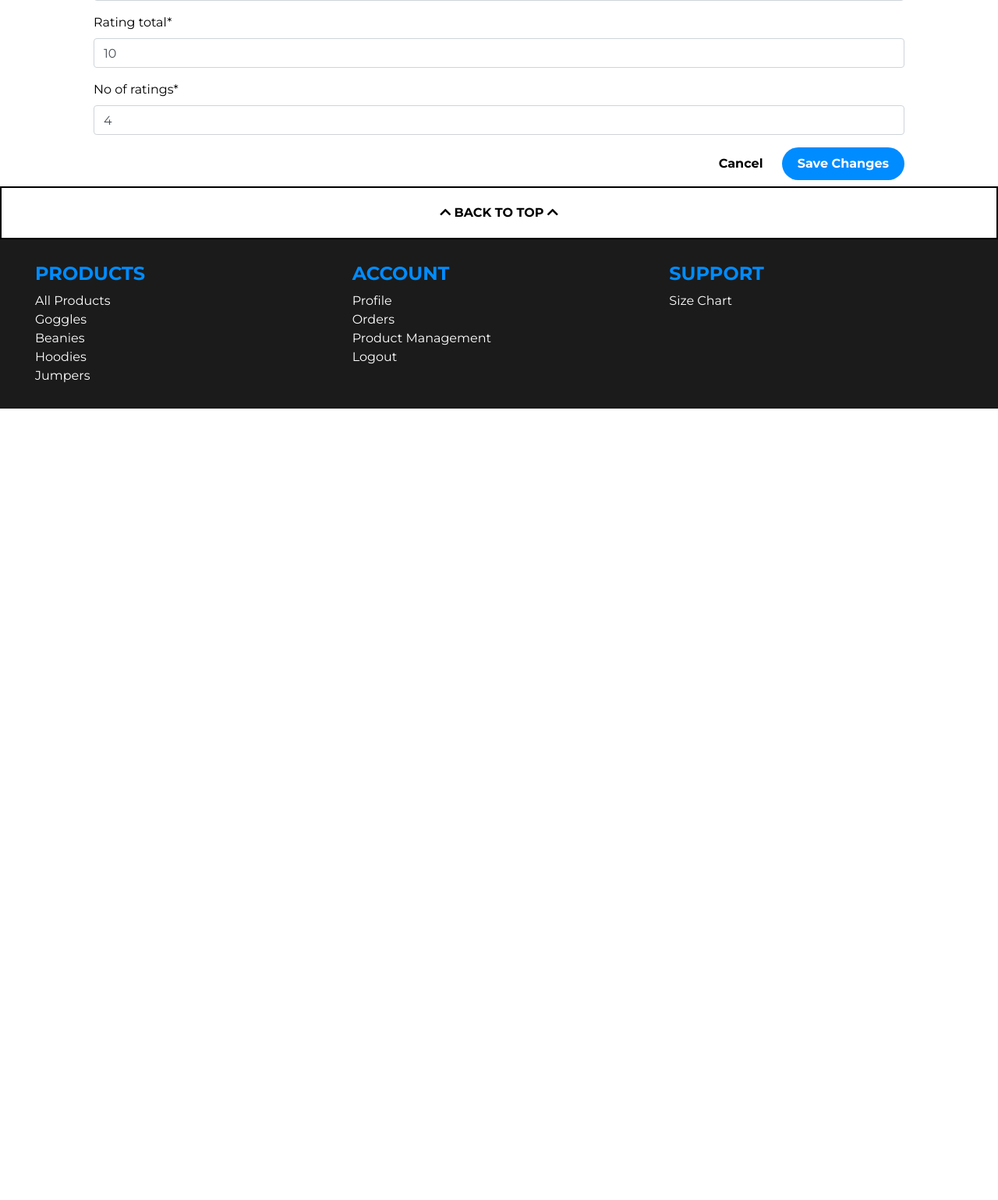
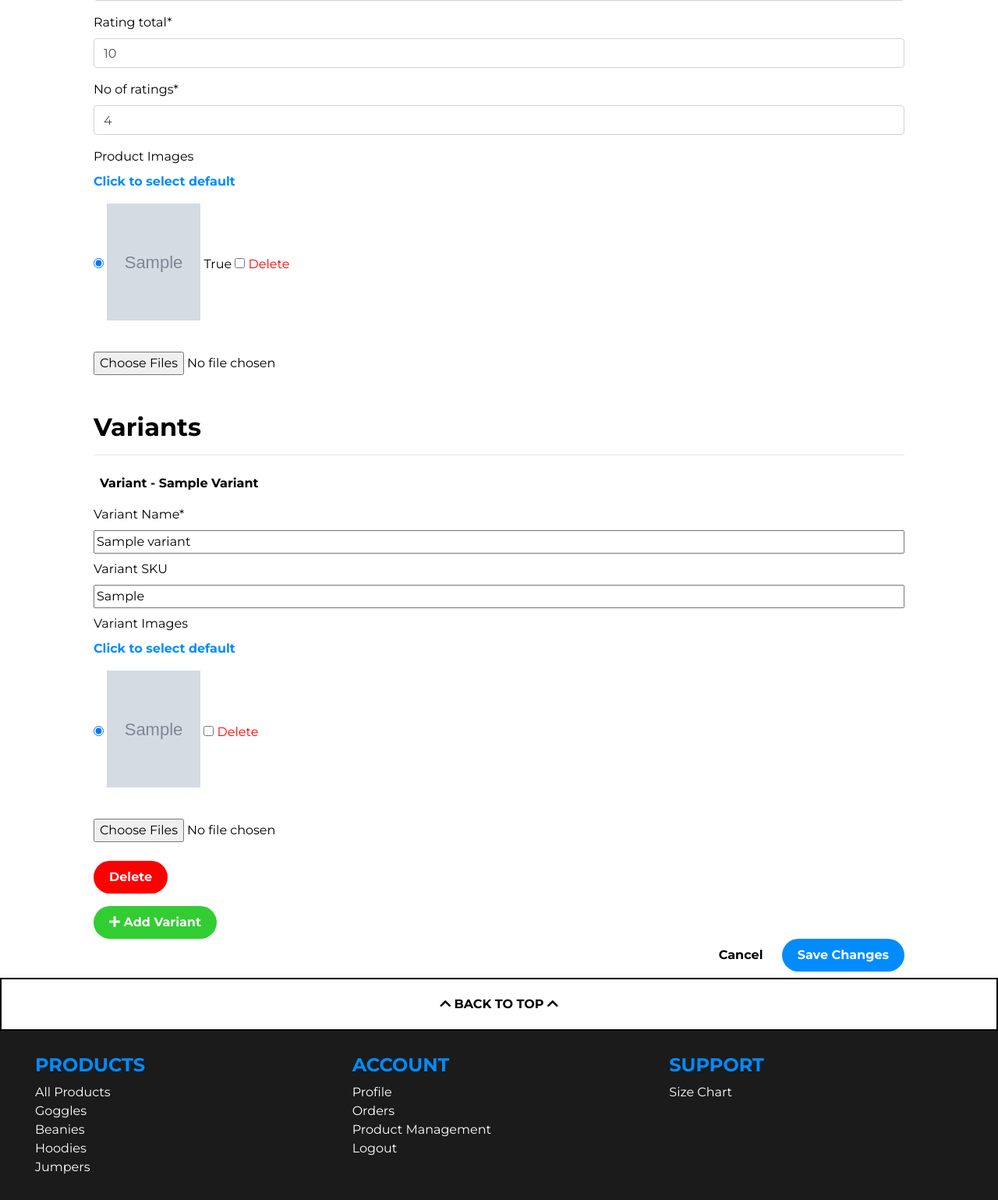
Before and after one commit to LiamDHall/XRYO, a Django app: page /products/edit/1/ in a window 1280 px wide. Shown: the part 1092-2631 px from the top of the page at 78% size. Before the commit the page ends 1616 px from the top, so only its background shows below. Run offline with Django 3.2, Linux system fonts and the light colour scheme; a user stored in the database is signed in; data comes from the database, SQL or seed files in the repository; tables that the repository leaves empty hold one stand-in row (values such as "Sample post"); grey boxes marked "Sample" are stand-in pictures; parts of the project's set-up code (start-up, migrations or seed data) failed here and were passed over; some libraries are stand-ins or nearby versions.

Commit message:
Add image and variant inputs to edit product form

```diff
--- a/products/templates/products/edit_product.html
+++ b/products/templates/products/edit_product.html
@@ -21,11 +21,70 @@
             <form method="POST" action="{% url 'edit_product' product.id %}" class="form mb-2" enctype="multipart/form-data">
                 {% csrf_token %}
                 {{ form | crispy }}
+                <label for="product-images" class="mt-2 d-block">Product Images</label>
+
+                <!--Product Images-->
+                {% if product.album.images.all|length > 0 %}
+                    <p class="info-highlight">Click to select default</p>
+                    {% for image in product.album.images.all %}
+                        <input type="radio" id="{{ image.id }}" name="product-default-image" value="{{ image.id }}" {% if image.default is True %} checked {% endif %}>
+                        <label for="{{ image.id }}">
+                            <img width="120" height="150" class="mb-2" src="{{ MEDIA_URL }}{{ image.image }}">
+                            {{image.default}}
+                        </label>
+                        <input type="checkbox" id="delete-image-{{image.id}}" name="delete-image-{{image.id}}" value="delete">
+                        <label for="delete-image-{{image.id}}" class="highlight b-block">Delete</label>
+                    {% endfor %}
+                {% else %}
+                    <p><strong>No Images</strong></p>
+                {% endif %}
+                <input type="file" id="product-images" name="product-images" class="d-block mt-4" multiple>
+                <h2 class="mt-5">Variants</h2>
+                <hr>
+
+                <!--Current Variants-->
+                {% for variant in product.variant_set.all %}
+                    <fieldset id="current-variant-{{ forloop.counter }}" class="rounded mt-3">
+                        <legend class="fieldset-label font-size-1 font-weight-bold p-2 w-auto">Variant - {{ variant.name|title }}</legend>
+                        <label for="current-variant-name-{{ forloop.counter }}">Variant Name*</label>
+                        <input type="text" id="current-variant-name-{{ forloop.counter }}" name="current-variant-name-{{ forloop.counter }}" class="form-input w-100 d-block" maxlength="100" value="{{ variant.name }}" required>
+                        <label for="current-variant-sku-{{ forloop.counter }}" class="mt-2">Variant SKU</label>
+                        <input type="text" id="current-variant-sku-{{ forloop.counter }}" name="current-variant-sku-{{ forloop.counter }}"  class="form-input w-100 d-block" maxlength="100" value="{{ variant.sku }}">
+                        <label for="current-variant-images-{{ forloop.counter }}" class="mt-2 d-block">Variant Images</label>
+                        {% if variant.album.images.all|length > 0 %}
+                            <p class="info-highlight">Click to select default</p>
+                            {% for image in variant.album.images.all %}
+                                <div class="d-inline">
+                                    <input type="radio" id="variant-{{ image.id }}" name="variant-default-image-{{ variant.id }}" value="{{ image.id }}" {% if image.default is True %} checked {% endif %}>
+                                    <label for="variant-{{ image.id }}">
+                                        <img width="120" height="150" class="mb-2" src="{{ MEDIA_URL }}{{ image.image }}">
+                                    </label>
+                                    <input type="checkbox" id="delete-image-{{ image.id }}" name="delete-image-{{image.id}}" value="delete">
+                                    <label for="delete-image-{{image.id}}" class="highlight b-block">Delete</label>
+                                </div>
+                            {% endfor %}
+                        {% else %}
+                            <p><strong>No Images</strong></p>
+                        {% endif %}
+                        <!--Add Variant Image-->
+                        <input type="file" id="add-variant-images-{{ variant.id }}" name="add-variant-images-{{ variant.id }}" class="d-block mt-4" multiple>
+                        <input type="hidden" id="current-variant-id" name="current-variant-id" value="{{ variant.id }}">
+                        <button type="button" class="variant-delete cta cta--delete d-block mt-4" value="#variant-{{ variant.id }}">Delete</button>
+                    </fieldset>
+                {% endfor %}
+
+                <button id="add-variant" class="cta cta--add d-block mt-3" type="button"><i class="fas fa-plus"></i> Add Variant</button>
                 <div class="text-right">
-                    <a class="cta cta--thrid" href="{% url 'products' %}">Cancel</a>
+                    <a class="cta cta--thrid" href="{% url 'product_management' %}">Cancel</a>
                     <button class="cta cta--prim" type="submit">Save Changes</button>
                 </div>
+                <input type="hidden" id="variant-count" name="variant-count" value="0">
             </form>
         </div>
     </div>
 {% endblock %}
+
+{% block add_postload_js %}
+    <!--Product Management JS-->
+    <script src="{% static 'products/js/pm_variant_inputs.js' %}"></script>
+{% endblock %}
```
